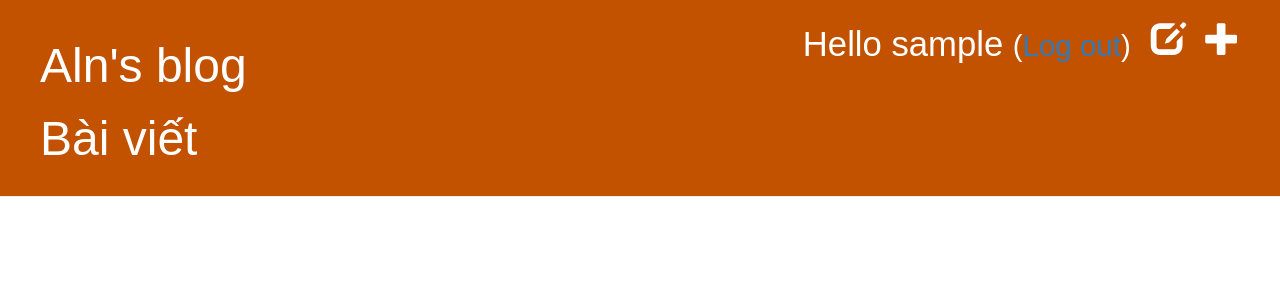
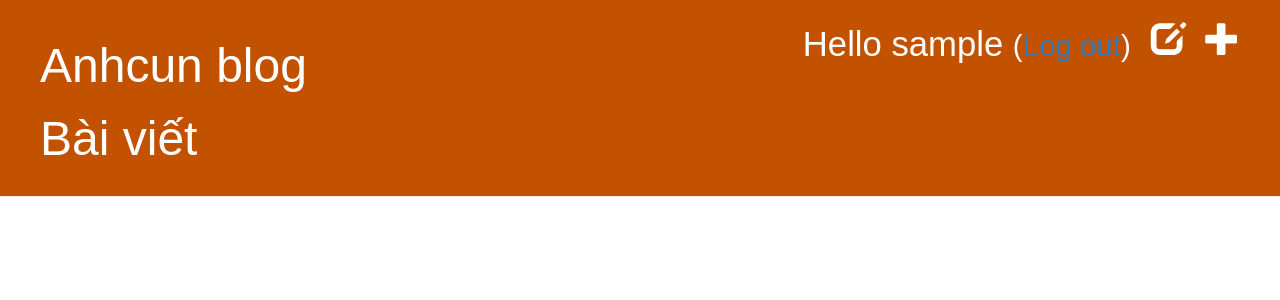
Before and after one commit to vthanh6494/my-first-blog, a Django app: page /drafts/ in a window 1280 px wide. Shown: the top 300 px of the page. Run offline with Django 3.2, Linux system fonts and the light colour scheme; the visitor is signed in with stand-in values (Sample User, id 1); data that the repository does not hold is empty; some libraries are stand-ins or nearby versions.

Commit message:
change text

```diff
--- a/blog/templates/blog/base.html
+++ b/blog/templates/blog/base.html
@@ -1,13 +1,13 @@
 {% load static %}
 <html>
     <head>
-        <title>Aln's blog</title>
+        <title>Anhcun blog</title>
         <meta charset="UTF-8">
         <meta http-equiv="content-type" content="text/html;">
         <meta name="viewport" content="width=device-width, initial-scale=1">
         <meta property="og:title" content="{{title}}"/>
         <meta property="og:type" content="blog" />
-        <meta property="og:site_name" content="Aln's Blog"/>
+        <meta property="og:site_name" content="Anhcun Blog"/>
         {% comment %} <meta property="og:url" content="http://vthanh.pythonanywhere.com"/> {% endcomment %}
         <meta property="og:image" content="{{image}}"/>
         <meta property="og:description" content="{{description}}"/>
@@ -30,7 +30,7 @@
         {% else %}
             <a href="{% url 'login' %}" class="top-menu"><span class="glyphicon glyphicon-lock"></span></a>
         {% endif %}
-        <h1><p>Aln's blog</p></h1>
+        <h1><p>Anhcun blog</p></h1>
         <h1><a href="/">Bài viết</a></h1>
     </div>
     <div class="content container">
--- a/blog/views.py
+++ b/blog/views.py
@@ -17,7 +17,7 @@ def post_list(request):
     context = {
         'posts': posts,
         'image': defaultImgOpenGraph,
-        'title': "Welcome to Aln's blog",
+        'title': "Welcome to Anhcun blog",
         'description': defaultDescription,
     }
     # user_agent = get_user_agent(request)
```
